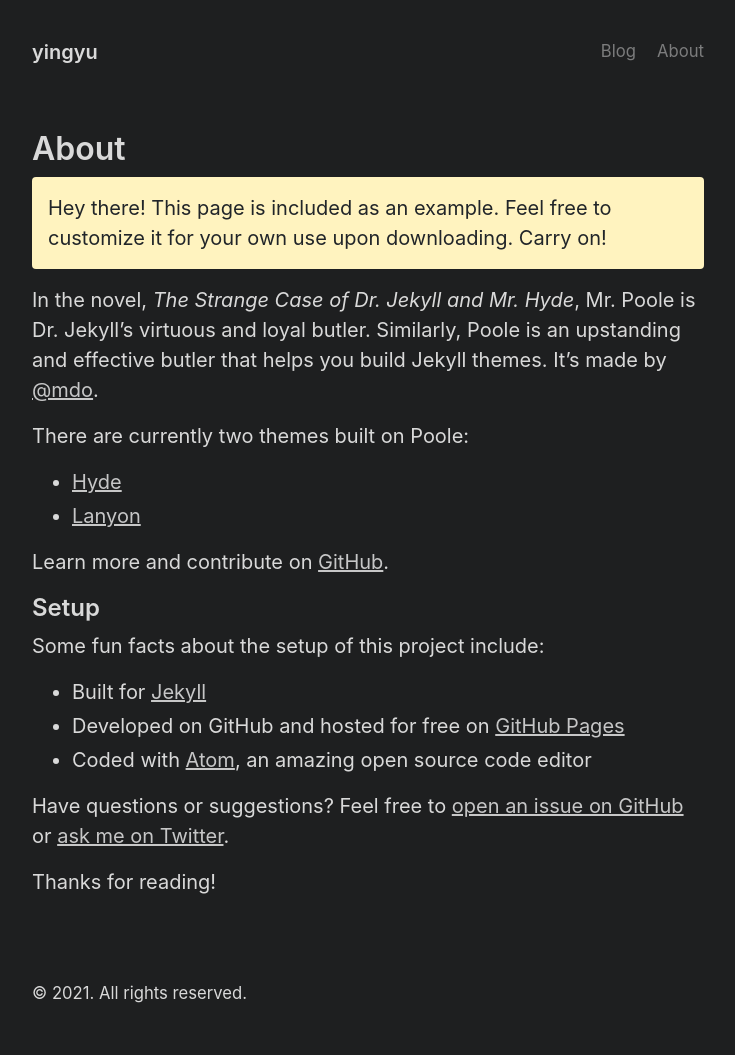
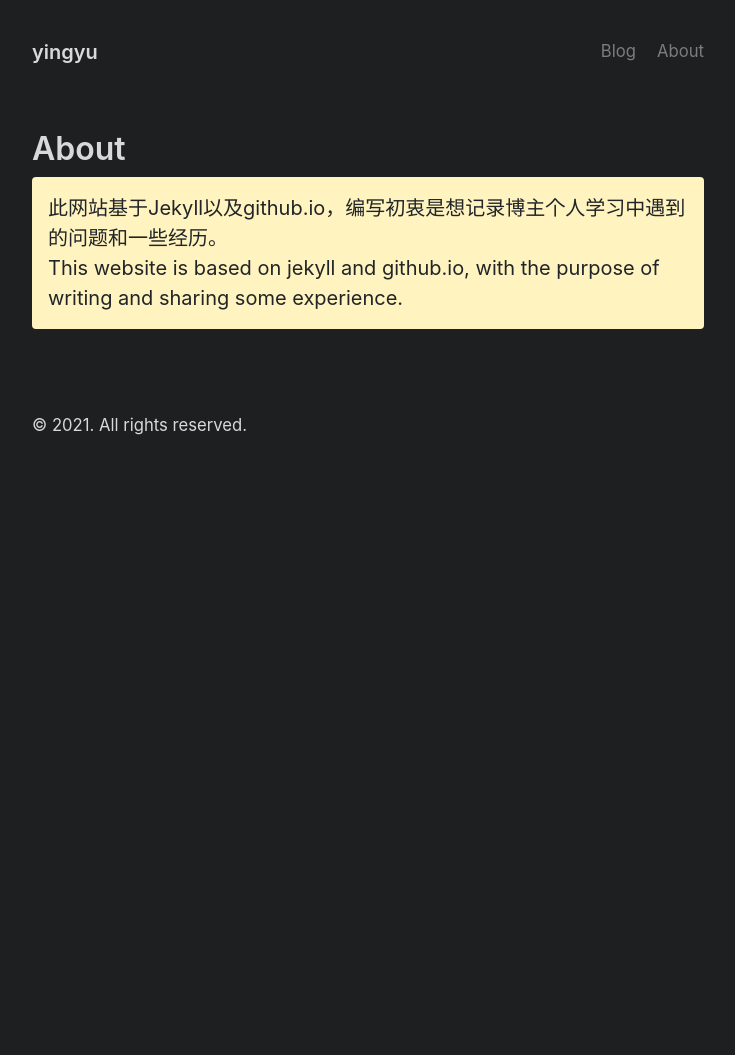
Before and after one commit to jellyXuuuuu/jellyXuuuuu.github.io, a Jekyll site: the page built from about.md, in a window 1280 px wide. Shown: the whole page, without its empty margins (272-1007 px from the left). Built offline with Jekyll 4.4.1, drawn with Linux system fonts in a browser that asks for light colours; after the commit the page ends 900 px from its top, so only the background shows below that.

Commit message:
Modify a bit about page

```diff
--- a/about.md
+++ b/about.md
@@ -4,26 +4,6 @@ title: About
 ---
 
 <p class="message">
-  Hey there! This page is included as an example. Feel free to customize it for your own use upon downloading. Carry on!
+  此网站基于Jekyll以及github.io，编写初衷是想记录博主个人学习中遇到的问题和一些经历。<br/>
+This website is based on jekyll and github.io, with the purpose of writing and sharing some experience.
 </p>
-
-In the novel, *The Strange Case of Dr. Jekyll and Mr. Hyde*, Mr. Poole is Dr. Jekyll's virtuous and loyal butler. Similarly, Poole is an upstanding and effective butler that helps you build Jekyll themes. It's made by [@mdo](https://twitter.com/mdo).
-
-There are currently two themes built on Poole:
-
-- [Hyde](https://hyde.getpoole.com)
-- [Lanyon](https://lanyon.getpoole.com)
-
-Learn more and contribute on [GitHub](https://github.com/poole).
-
-## Setup
-
-Some fun facts about the setup of this project include:
-
-- Built for [Jekyll](https://jekyllrb.com)
-- Developed on GitHub and hosted for free on [GitHub Pages](https://pages.github.com)
-- Coded with [Atom](https://atom.io), an amazing open source code editor
-
-Have questions or suggestions? Feel free to [open an issue on GitHub](https://github.com/poole/poole/issues/new) or [ask me on Twitter](https://twitter.com/mdo).
-
-Thanks for reading!
```
Also changed, not shown: _posts/2021-10-23-PLAN-new.md (+3 -4 lines).
